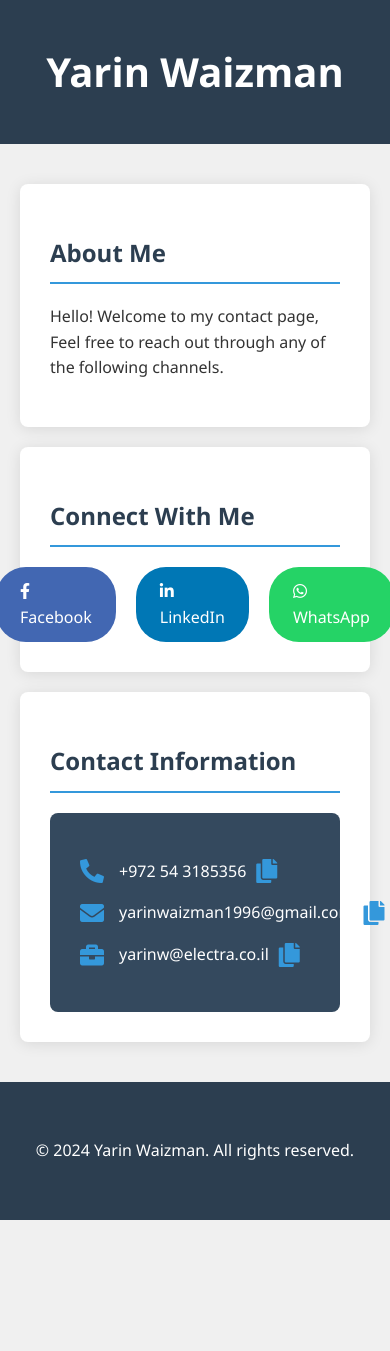
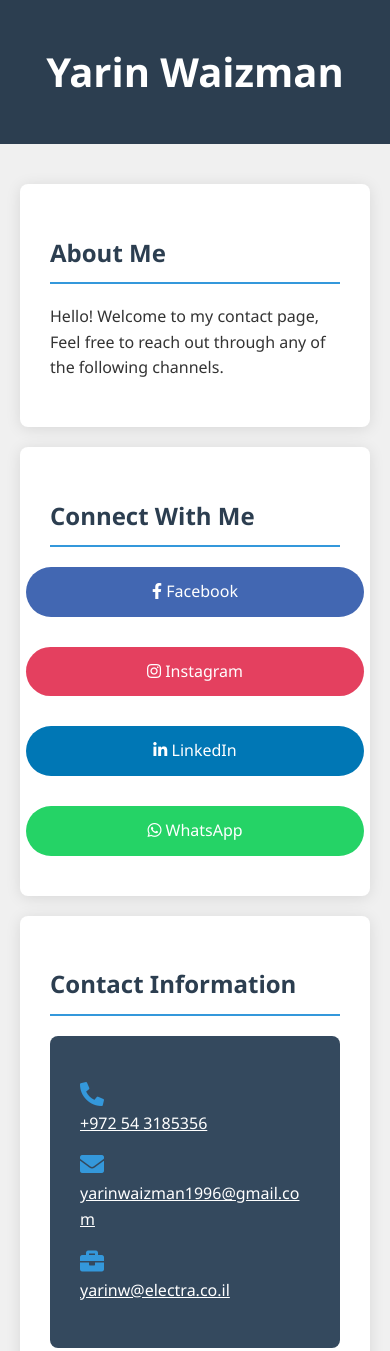
Before and after one commit to yarinwaizman/contact, a plain HTML site: page index.html in a window 390 px wide. Shown: the top 1351 px of the page. Before the commit the page ends 1220 px from the top, so only its background shows below. Drawn offline with Linux system fonts and the light colour scheme.

Commit message:
Updated contact page with Instagram, clickable links, mobile fix

```diff
--- a/index.html
+++ b/index.html
@@ -87,35 +87,36 @@
             font-size: 24px;
             color: #3498db;
         }
-        .copy-icon {
-            cursor: pointer;
-            color: #3498db;
-            margin-left: 10px;
-            font-size: 18px;
-            transition: color 0.3s ease;
-        }
-        .copy-icon:hover {
-            color: #2980b9;
-        }
         footer {
             text-align: center;
             padding: 20px 0;
             background-color: #2c3e50;
             color: white;
         }
+        @media (max-width: 600px) {
+            .social-buttons {
+                flex-direction: column;
+                align-items: center;
+            }
+
+            .social-btn {
+                width: 100%;
+                text-align: center;
+                margin-bottom: 10px;
+            }
+
+            .contact-info p {
+                flex-direction: column;
+                align-items: flex-start;
+            }
+
+            .contact-info a {
+                display: inline-block;
+                margin-top: 5px;
+                word-break: break-word;
+            }
+        }
     </style>
-    <script>
-        function copyToClipboard(id) {
-            var textToCopy = document.getElementById(id).innerText;
-            var tempInput = document.createElement("input");
-            tempInput.value = textToCopy;
-            document.body.appendChild(tempInput);
-            tempInput.select();
-            document.execCommand("copy");
-            document.body.removeChild(tempInput);
-            alert("Copied: " + textToCopy);
-        }
-    </script>
 </head>
 <body>
     <header>
@@ -136,7 +137,10 @@
                 <a href="https://www.facebook.com/YarinWaizman/" target="_blank" class="social-btn facebook-btn">
                     <i class="fab fa-facebook-f"></i> Facebook
                 </a>
-                <a href="https://www.linkedin.com/in/yarinwaizman/" target="_blank" class="social-btn linkedin-btn">
+                <a href="https://instagram.com/yarinwaizman" target="_blank" class="social-btn" style="background-color: #E4405F;">
+                    <i class="fab fa-instagram"></i> Instagram
+                </a>
+                <a href="https://www.linkedin.com/in/yarin-waizman-4313b0288" target="_blank" class="social-btn linkedin-btn">
                     <i class="fab fa-linkedin-in"></i> LinkedIn
                 </a>
                 <a href="https://wa.me/972543185356" target="_blank" class="social-btn whatsapp-btn">
@@ -148,15 +152,9 @@
         <section>
             <h2>Contact Information</h2>
             <div class="contact-info">
-                <p id="phone"><i class="fas fa-phone-alt"></i> +972 54 3185356
-                    <i class="fas fa-copy copy-icon" onclick="copyToClipboard('phone')" title="Copy phone number"></i>
-                </p>
-                <p id="personal-email"><i class="fas fa-envelope"></i> yarinwaizman1996@gmail.com
-                    <i class="fas fa-copy copy-icon" onclick="copyToClipboard('personal-email')" title="Copy personal email"></i>
-                </p>
-                <p id="work-email"><i class="fas fa-briefcase"></i> yarinw@electra.co.il
-                    <i class="fas fa-copy copy-icon" onclick="copyToClipboard('work-email')" title="Copy work email"></i>
-                </p>
+                <p><i class="fas fa-phone-alt"></i> <a href="tel:+972543185356" style="color: white;">+972 54 3185356</a></p>
+                <p><i class="fas fa-envelope"></i> <a href="mailto:yarinwaizman1996@gmail.com" style="color: white;">yarinwaizman1996@gmail.com</a></p>
+                <p><i class="fas fa-briefcase"></i> <a href="mailto:yarinw@electra.co.il" style="color: white;">yarinw@electra.co.il</a></p>
             </div>
         </section>
     </div>
```
